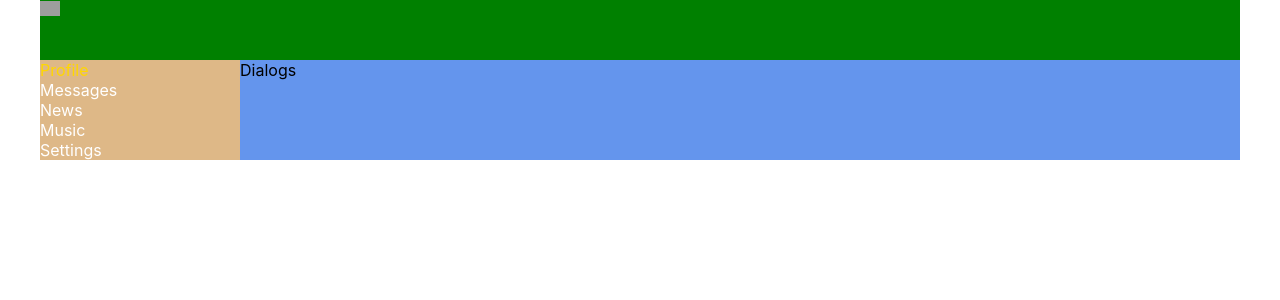
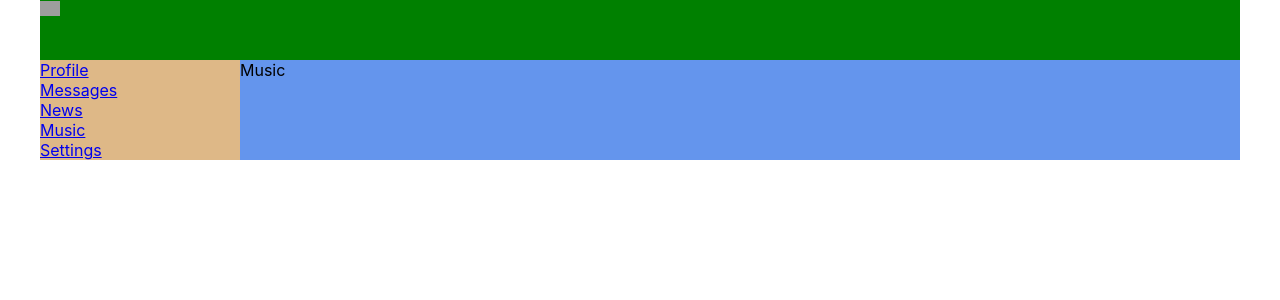
Before and after one commit to iLLDopamine/reactLearning, a React (Create React App) app: page /music in a window 1280 px wide. Shown: the top 300 px of the page. Built offline with nearby package versions, Linux system fonts and the light colour scheme; grey boxes are pictures that could not be loaded.

Commit message:
Added new npm with react rounting. Added links to navigation Added routing to App.js Added 3 more components

```diff
--- a/package.json
+++ b/package.json
@@ -8,6 +8,7 @@
     "@testing-library/user-event": "^12.8.3",
     "react": "^17.0.1",
     "react-dom": "^17.0.1",
+    "react-router-dom": "^5.2.0",
     "react-scripts": "4.0.3",
     "web-vitals": "^1.1.1"
   },
--- a/src/App.js
+++ b/src/App.js
@@ -4,18 +4,27 @@
 import Navbar from './components/Navbar/Navbar';
 import Profile from './components/Profile/Profile';
 import Dialogs from './components/Dialogos/Dialogs';
+import News from './components/News/News'
+import Music from './components/Music/Music'
+import Settings from './components/Settings/Settings'
+import { BrowserRouter, Route } from 'react-router-dom';
 
 const App = () => {
   return (
+    <BrowserRouter>
       <div className='app-wrapper'>
         <Header />
         <Navbar />
         <div className="app-wrapper-content">
-        <Dialogs />
-        {/* <Profile /> */}
+          <Route path='/profile' component={Profile} />
+          <Route path='/dialogs' component={Dialogs} />
+          <Route path='/news' component={News} />
+          <Route path='/music' component={Music} />
+          <Route path='/settings' component={Settings} />
         </div>
 
       </div>
+    </BrowserRouter>
   );
 }
 export default App;
--- /dev/null
+++ b/src/components/Music/Music.jsx
@@ -0,0 +1,11 @@
+import classes from './Music.module.css';
+
+const Music = (props) => {
+    return (
+        <div>
+            Music
+        </div>
+    );
+}
+
+export default Music;
--- a/src/components/Navbar/Navbar.jsx
+++ b/src/components/Navbar/Navbar.jsx
@@ -4,23 +4,23 @@
     return (
       <nav className={classes.nav}>
         <div className ={`${classes.item} ${classes.active}`}>
-          <a>Profile</a>
+          <a href='/profile'>Profile</a>
         </div>
 
         <div className ={classes.item}>
-          <a>Messages</a>
+          <a href='/dialogs'>Messages</a>
         </div>
 
         <div className ={classes.item}>
-          <a>News</a>
+          <a href='/news'>News</a>
         </div>
 
         <div className ={classes.item}>
-          <a>Music</a>
+          <a href='/music'>Music</a>
         </div>
 
         <div className ={classes.item}>
-          <a>Settings</a>
+          <a href='/settings'>Settings</a>
         </div>
       </nav>
     );
--- /dev/null
+++ b/src/components/News/News.jsx
@@ -0,0 +1,11 @@
+import classes from './News.module.css';
+
+const News = (props) => {
+    return (
+        <div>
+            News
+        </div>
+    );
+}
+
+export default News;
--- /dev/null
+++ b/src/components/Settings/Settings.jsx
@@ -0,0 +1,11 @@
+import classes from './Settings.module.css';
+
+const Settings = (props) => {
+    return (
+        <div>
+            Settings
+        </div>
+    );
+}
+
+export default Settings;
```
Also changed, not shown: src/components/Music/Music.module.css (added), src/components/News/News.module.css (added), src/components/Settings/Settings.module.css (added), 1 other file (tests, documents, lock files or other folders). Lines whose indentation alone changed are shown as unchanged.
